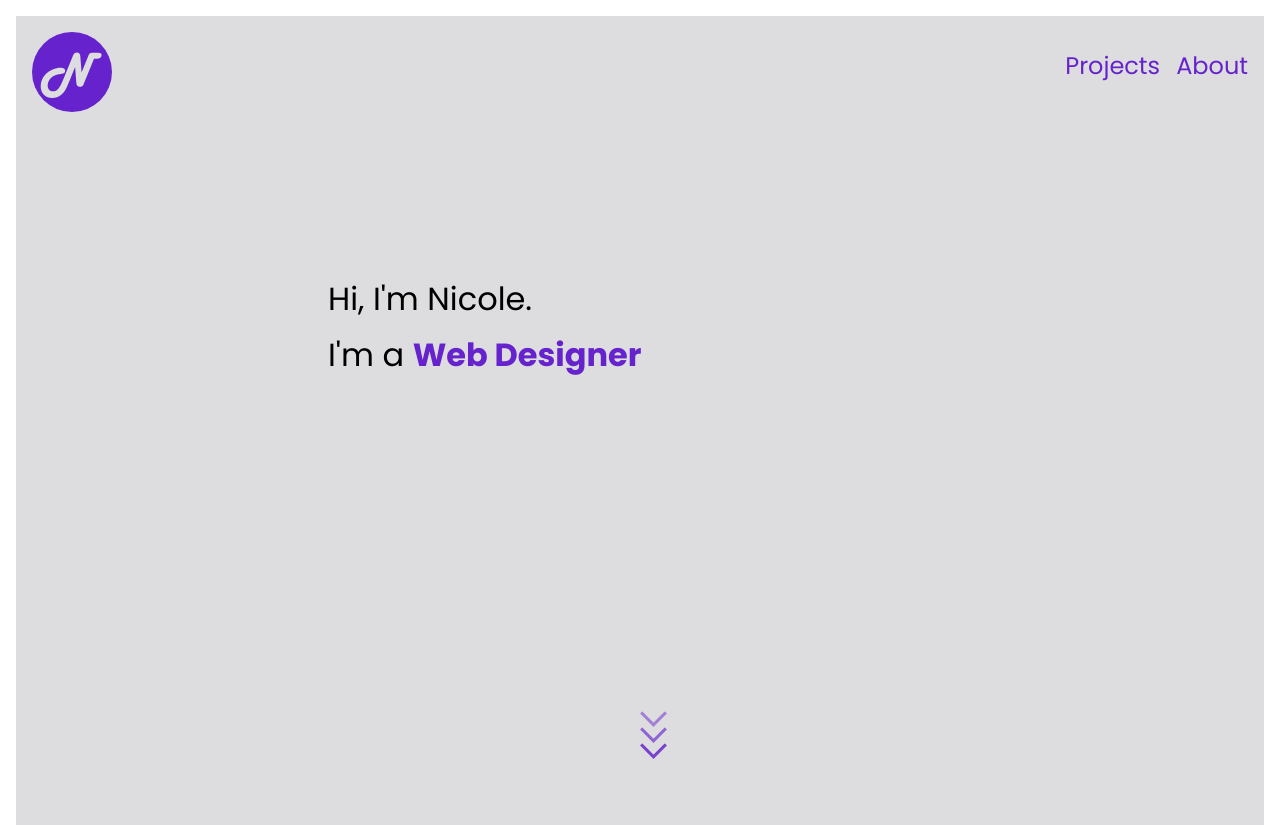
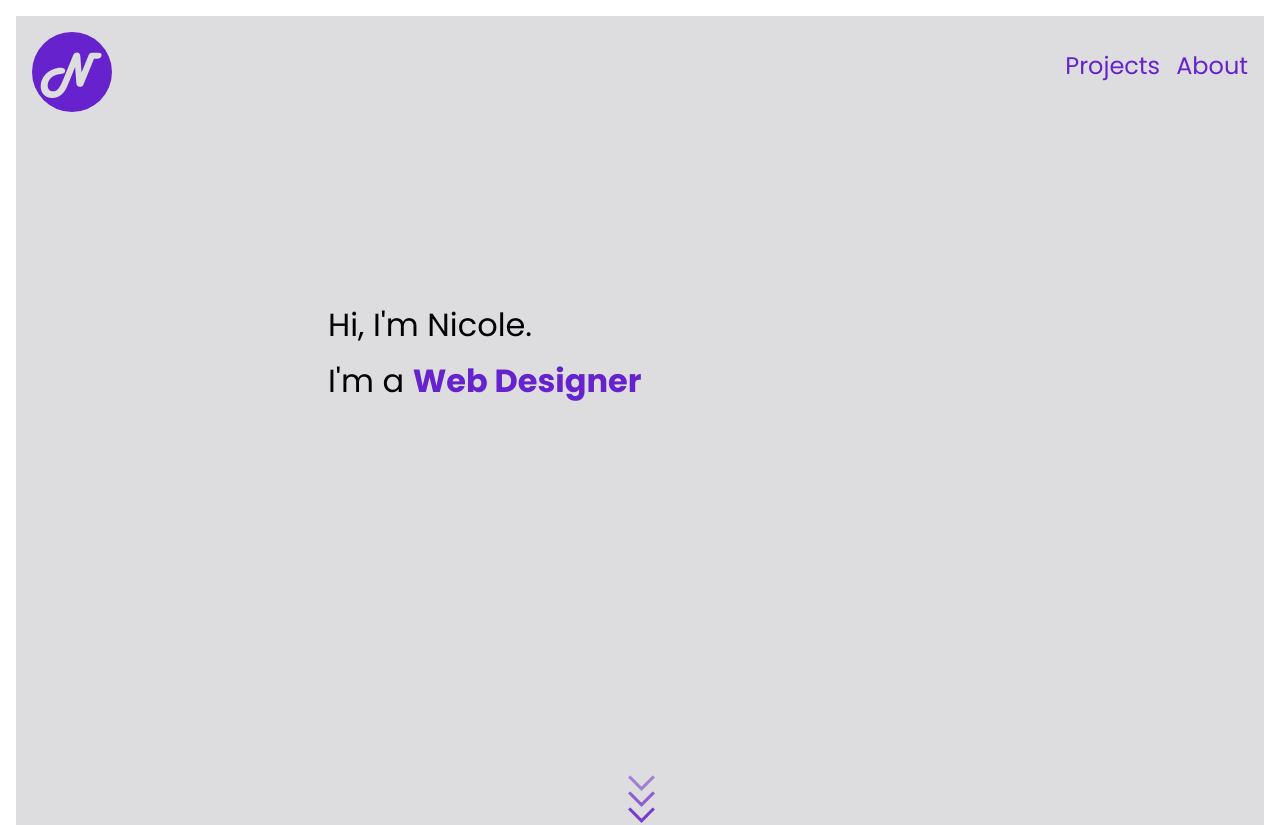
Before and after one commit to nicole-sedillo/nicole-sedillo-portfolio, a React (Vite) app: page / in a window 1280 px wide. Shown: the top 825 px of the page. Built offline with nearby package versions, Linux system fonts and the light colour scheme; no server answers.

Commit message:
adjusted banner spacing, added loading animations, and adjusted interests card captions

```diff
--- a/src/components/About.jsx
+++ b/src/components/About.jsx
@@ -1,19 +1,23 @@
 import React, { useEffect, useState } from 'react';
 import { getPages, fetchImageUrlById } from '../utilities/api';
+import LoadingSpinner from './Loading';
 
 function About() {
   const [aboutData, setAboutData] = useState([]);
   const [skillsData, setSkillsData] = useState({});
   const [interestsData, setInterestsData] = useState({});
-  const [profileImageUrl,setProfileImageUrl] = useState('');
+  const [profileImageUrl, setProfileImageUrl] = useState('');
+  const [loading, setLoading] = useState(true);
 
   useEffect(() => {
     getPages()
       .then(data => {
         setAboutData(data);
+        setLoading(false);
       })
       .catch(error => {
         console.error('Error fetching about data:', error);
+        setLoading(false);
       });
   }, []);
 
@@ -31,7 +35,6 @@ function About() {
         const codingImages = await Promise.all(codingPromises);
         const designImages = await Promise.all(designPromises);
         const marketingImages = await Promise.all(marketingPromises);
-
 
         const updatedSkillsData = {
           codingSkills: codingSkills ? codingSkills.map((skill, index) => ({
@@ -81,8 +84,6 @@ function About() {
     fetchInterestsData();
   }, [aboutData]);
 
-
-
   useEffect(() => {
     const fetchProfilePicture = async () => {
       try {
@@ -98,6 +99,10 @@ function About() {
 
     fetchProfilePicture();
   }, [aboutData]);
+
+  if (loading) {
+    return <LoadingSpinner />;
+  }
 
   return (
     <div className='main'>
@@ -163,9 +168,7 @@ function About() {
           </div>
         ))}
       </div>
-
     </div>
-
   );
 }
 
--- a/src/components/Home.jsx
+++ b/src/components/Home.jsx
@@ -1,14 +1,13 @@
 import React, { useEffect, useState } from "react";
 import { Link } from 'react-router-dom';
 import { getPages, getProjects, fetchImageUrlById } from "../utilities/api";
-
-
-
+import LoadingSpinner from "./Loading"; // Import the LoadingSpinner component
 
 function Home() {
     const [homeData, setHomeData] = useState([]);
     const [projects, setProjects] = useState([]);
     const [developerText, setDeveloperText] = useState("Front-End Web Developer");
+    const [loading, setLoading] = useState(true); // Add loading state
 
     // Function for dynamic text
     useEffect(() => {
@@ -34,22 +33,25 @@ function Home() {
         };
     }, []);
 
-
     useEffect(() => {
         getPages()
             .then(data => {
                 setHomeData(data);
+                setLoading(false); // Set loading to false once data is fetched
             })
             .catch(error => {
                 alert(error);
+                setLoading(false); // Set loading to false even if there is an error
             });
 
         getProjects()
             .then(data => {
                 setProjects(data);
+                setLoading(false); // Set loading to false once data is fetched
             })
             .catch(error => {
                 console.error("Error fetching projects:", error);
+                setLoading(false); // Set loading to false even if there is an error
             });
     }, []);
 
@@ -60,16 +62,16 @@ function Home() {
                 const projectsWithImages = await Promise.all(projectsData.map(async project => {
                     const desktopImageUrl = project?.acf?.desktop_image ? await fetchImageUrlById(project.acf.desktop_image) : null;
 
-
                     return {
                         ...project,
                         desktopImageUrl,
-
                     };
                 }));
                 setProjects(projectsWithImages);
+                setLoading(false); // Set loading to false once data is fetched
             } catch (error) {
                 console.error("Error fetching projects:", error);
+                setLoading(false); // Set loading to false even if there is an error
             }
         };
 
@@ -77,7 +79,6 @@ function Home() {
     }, []);
 
     useEffect(() => {
-        // Smooth scroll to projects section when page loads with a hash in the URL
         const hash = window.location.hash;
         if (hash === '#projects-section') {
             const projectsSection = document.getElementById('projects-section');
@@ -87,6 +88,9 @@ function Home() {
         }
     }, []);
 
+    if (loading) {
+        return <LoadingSpinner />; // Show loading spinner while loading
+    }
 
     return (
         <div className="main-home">
--- /dev/null
+++ b/src/components/Loading.jsx
@@ -0,0 +1,12 @@
+import React from "react";
+
+
+const LoadingSpinner = () => {
+    return (
+        <div className="spinner-container">
+            <div className="spinner"></div>
+        </div>
+    )
+}
+
+export default LoadingSpinner;
--- a/src/components/projectDetails.jsx
+++ b/src/components/projectDetails.jsx
@@ -1,6 +1,7 @@
 import React, { useState, useEffect } from 'react';
 import { useParams, Link } from 'react-router-dom';
 import { getProjects, fetchImageUrlById } from '../utilities/api';
+import LoadingSpinner from './Loading';
 
 
 function ProjectDetails() {
@@ -59,8 +60,13 @@ function ProjectDetails() {
     fetchData();
   }, [projectId]);
 
+  useEffect(() => {
+    // Scroll to the top of the page when projectId changes
+    window.scrollTo(0, 0);
+  }, [projectId]);
+
   if (!project) {
-    return <div>Loading...</div>;
+    return <LoadingSpinner />;
   }
 
   return (
--- a/src/scss/_about.scss
+++ b/src/scss/_about.scss
@@ -149,7 +149,9 @@
     padding: 10px;
     margin: 0;
     box-sizing: border-box;
-    border-radius: 0px 0px 50px 50px / 0px 0px 25px 25px;
+    border-bottom-left-radius: 2rem;
+    border-bottom-right-radius: 2rem;
+
     padding: 1rem;
   }
 
--- a/src/scss/_banner.scss
+++ b/src/scss/_banner.scss
@@ -5,12 +5,12 @@
     padding-bottom: 2rem;
 }
 .home-banner {
-    height: 100vh;
+    height: 80vh;
     display: flex;
     flex-direction: column;
-    justify-content: center;
-    gap: 20rem;
-    padding-left: 1.5rem;
+    justify-content: flex-start;
+    margin: 10rem 1.5rem 0rem;
+    gap: 18rem;
 }
 
 .home-banner h1 {
@@ -26,6 +26,10 @@
 
 .dynamic-text{
     color: $secondary-color;
+}
+
+.home-banner .mouse_scroll {
+    margin: auto;
 }
 
 .projects-link {
--- a/src/scss/styles.scss
+++ b/src/scss/styles.scss
@@ -7,3 +7,4 @@
 @use "projects-single";
 @use "footer";
 @use "scroll";
+@use "loading";
--- a/src/styles/styles.css
+++ b/src/styles/styles.css
@@ -100,12 +100,12 @@ p {
 }
 
 .home-banner {
-  height: 100vh;
+  height: 80vh;
   display: flex;
   flex-direction: column;
-  justify-content: center;
-  gap: 20rem;
-  padding-left: 1.5rem;
+  justify-content: flex-start;
+  margin: 10rem 1.5rem 0rem;
+  gap: 18rem;
 }
 
 .home-banner h1 {
@@ -121,6 +121,10 @@ p {
 
 .dynamic-text {
   color: #6622CC;
+}
+
+.home-banner .mouse_scroll {
+  margin: auto;
 }
 
 .projects-link {
@@ -388,7 +392,8 @@ p {
   padding: 10px;
   margin: 0;
   box-sizing: border-box;
-  border-radius: 0px 0px 50px 50px/0px 0px 25px 25px;
+  border-bottom-left-radius: 2rem;
+  border-bottom-right-radius: 2rem;
   padding: 1rem;
 }
 
@@ -816,5 +821,29 @@ footer li {
     opacity: 1;
   }
 }
+.spinner-container {
+  display: flex;
+  justify-content: center;
+  align-items: center;
+  height: 100vh;
+}
+
+.spinner {
+  border: 4px solid rgba(0, 0, 0, 0.1);
+  width: 36px;
+  height: 36px;
+  border-radius: 50%;
+  border-left-color: #6622CC;
+  animation: spin 1s ease infinite;
+}
+
+@keyframes spin {
+  0% {
+    transform: rotate(0deg);
+  }
+  100% {
+    transform: rotate(360deg);
+  }
+}
 
 /*# sourceMappingURL=styles.css.map */
```
Also changed, not shown: src/scss/_loading.scss (added, +26 -0 lines), 1 other file (tests, documents, lock files or other folders). Lines whose indentation alone changed are shown as unchanged.
